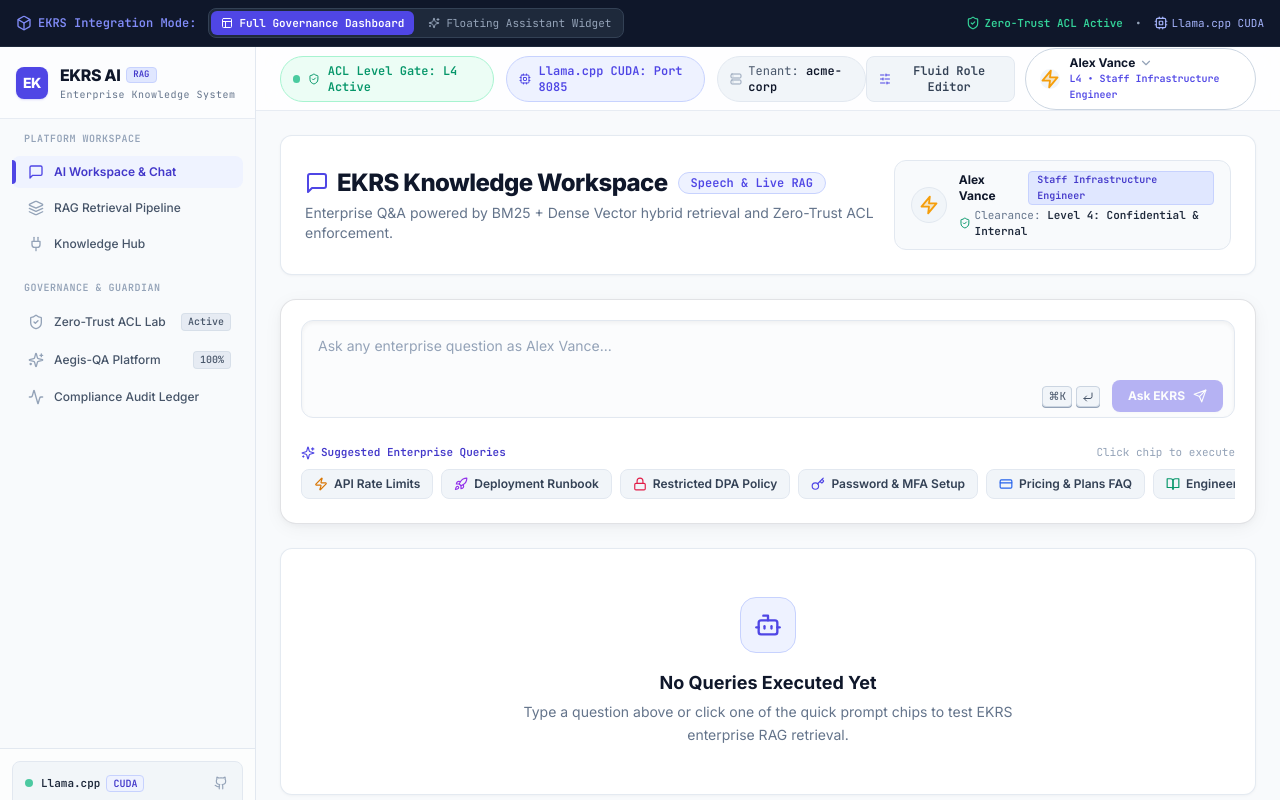
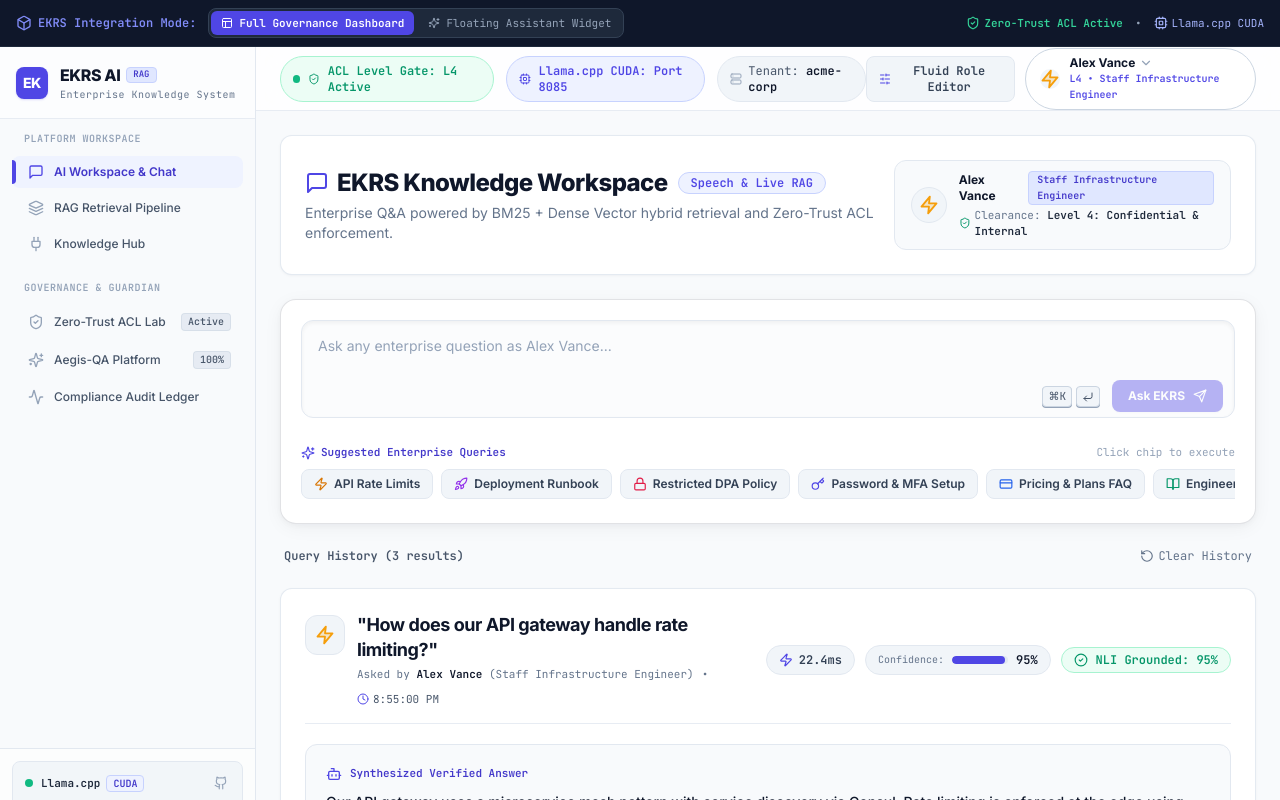
Before and after one commit to ParthVarekar/enterprise_knowledge_assistance, a React (Vite) app in the folder frontend/: page / in a window 1280 px wide. Shown: the top 800 px of the page. Built offline with nearby package versions, Linux system fonts and the light colour scheme.

Commit message:
fix(ui): Preserve chat history across section navigation using EKRSContext and DOM view persistence

```diff
--- a/frontend/src/components/EKRSDashboard.tsx
+++ b/frontend/src/components/EKRSDashboard.tsx
@@ -22,12 +22,25 @@
         <Header currentPersona={currentPersona} onSelectPersona={setCurrentPersona} />
 
         <main className="flex-1 overflow-y-auto pb-12">
-          {activeTab === 'chat' && <ChatView currentPersona={currentPersona} />}
-          {activeTab === 'pipeline' && <RAGPipelineView />}
-          {activeTab === 'security' && <SecurityLabView />}
-          {activeTab === 'qa' && <AegisQAView />}
-          {activeTab === 'connectors' && <ConnectorsView />}
-          {activeTab === 'audit' && <AuditLedgerView />}
+          {/* Preserve view component instances in DOM to keep chat history, scroll state & active inputs intact */}
+          <div className={activeTab === 'chat' ? 'block' : 'hidden'}>
+            <ChatView currentPersona={currentPersona} />
+          </div>
+          <div className={activeTab === 'pipeline' ? 'block' : 'hidden'}>
+            <RAGPipelineView />
+          </div>
+          <div className={activeTab === 'security' ? 'block' : 'hidden'}>
+            <SecurityLabView />
+          </div>
+          <div className={activeTab === 'qa' ? 'block' : 'hidden'}>
+            <AegisQAView />
+          </div>
+          <div className={activeTab === 'connectors' ? 'block' : 'hidden'}>
+            <ConnectorsView />
+          </div>
+          <div className={activeTab === 'audit' ? 'block' : 'hidden'}>
+            <AuditLedgerView />
+          </div>
         </main>
       </div>
     </div>
--- a/frontend/src/views/ChatView.tsx
+++ b/frontend/src/views/ChatView.tsx
@@ -27,6 +27,8 @@
   BookOpen
 } from 'lucide-react';
 
+import { useEKRS } from '../context/EKRSContext';
+
 interface ChatViewProps {
   currentPersona: UserPersona;
 }
@@ -39,9 +41,8 @@
 }
 
 export const ChatView: React.FC<ChatViewProps> = ({ currentPersona }) => {
+  const { history, isProcessing, executeQuery, clearHistory } = useEKRS();
   const [inputQuery, setInputQuery] = useState('');
-  const [history, setHistory] = useState<QueryResult[]>([]);
-  const [isProcessing, setIsProcessing] = useState(false);
   const [selectedCitation, setSelectedCitation] = useState<any>(null);
   const [expandedClaims, setExpandedClaims] = useState<Record<string, boolean>>({});
 
@@ -100,25 +101,16 @@
     const q = textToSend || inputQuery;
     if (!q.trim() || isProcessing) return;
 
-    setIsProcessing(true);
     if (!textToSend) setInputQuery('');
-
     try {
-      const result = await EngineAdapter.executeQuery(q, currentPersona);
-      setHistory(prev => [result, ...prev]);
+      await executeQuery(q, currentPersona);
     } catch (err) {
       console.error('Error executing query:', err);
-    } finally {
-      setIsProcessing(false);
     }
   };
 
   const toggleClaims = (queryId: string) => {
     setExpandedClaims(prev => ({ ...prev, [queryId]: !prev[queryId] }));
-  };
-
-  const clearHistory = () => {
-    setHistory([]);
   };
 
   const getClassificationBadge = (classification: string) => {
```
